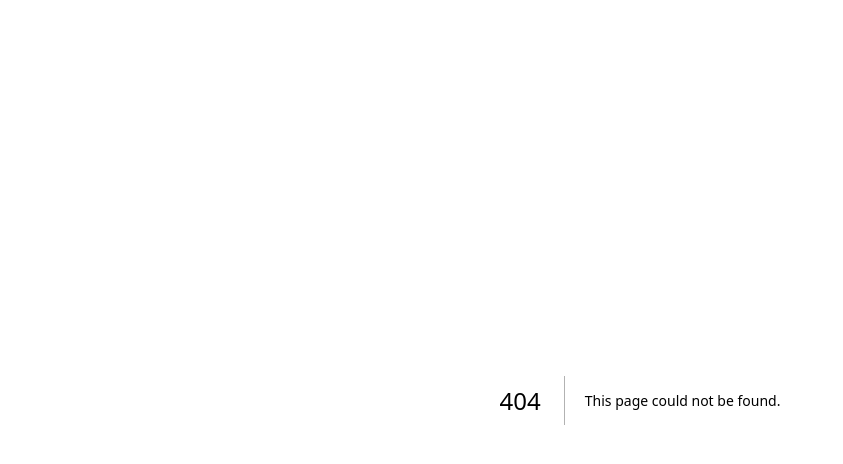
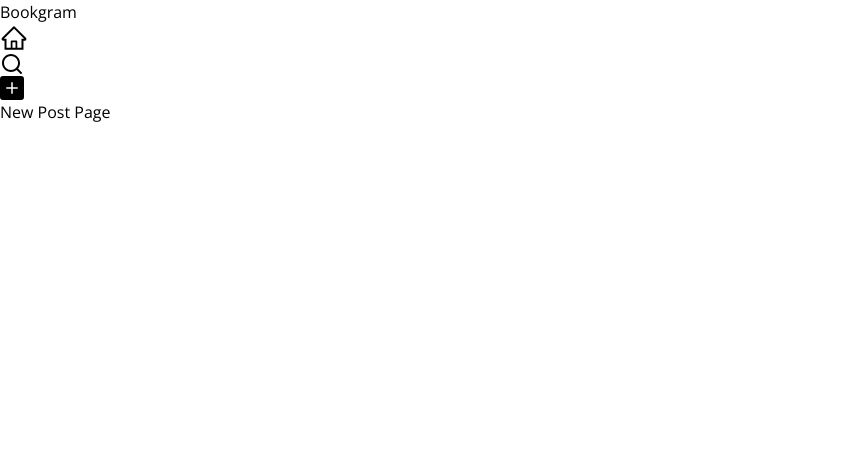
Before and after one commit to TurobSulaymonov/instagram-init, a Next.js app: page /new in a window 1280 px wide. Before the commit this address had no page. Shown: the top 464 px of the page, without its empty margins (0-843 px from the left). Built offline with nearby package versions, Linux system fonts and the light colour scheme.

Commit message:
feat: develop Navbar components page

```diff
--- a/package.json
+++ b/package.json
@@ -17,6 +17,7 @@
     "next": "13.2.4",
     "react": "18.2.0",
     "react-dom": "18.2.0",
+    "react-icons": "^5.3.0",
     "typescript": "4.9.5"
   },
   "devDependencies": {
--- a/src/app/layout.tsx
+++ b/src/app/layout.tsx
@@ -1,5 +1,6 @@
 import './globals.css';
 import { Open_Sans } from 'next/font/google';
+import Navbar from '@/components/Navbar';
 
 const openSans = Open_Sans({ subsets: ['latin'] });
 
@@ -15,7 +16,13 @@
 }) {
   return (
     <html lang='en' className={openSans.className}>
-      <body>{children}</body>
+      <body>
+        <header>
+      <Navbar />
+        </header>
+        <main>{children}</main>
+        <footer></footer>
+      </body>
     </html>
   );
 }
--- /dev/null
+++ b/src/app/new/page.tsx
@@ -0,0 +1,3 @@
+export default function NewPostPage (){
+    return <p>New Post Page</p>
+}
--- /dev/null
+++ b/src/app/search/page.tsx
@@ -0,0 +1,4 @@
+
+export default function SearchPage (){
+    return <p>Search Page</p>
+}
--- /dev/null
+++ b/src/components/Navbar.tsx
@@ -0,0 +1,54 @@
+'use client'
+import Link from "next/link";
+
+
+import HomeFillIcon from "./ui/icons/HomeFillIcon";
+import HomeIcon from "./ui/icons/HomeIcon";
+import NewIcon from "./ui/icons/NewIcon";
+import SearchFillIcon from "./ui/icons/SearchFillIcon";
+import SearchIcon from "./ui/icons/SearchIcon";
+import {usePathname} from "next/navigation";
+import NewFillIcon from "./ui/icons/NewFillIcon";
+
+const menu = [
+    {
+        href: '/', icon: <HomeIcon/>,
+        clickedIcon: <HomeFillIcon/>,
+    },
+    {
+        href: '/search', icon: <SearchIcon />,
+        clickedIcon: <SearchFillIcon />,
+    },
+    {
+        href: '/new',
+        icon: <NewIcon />,
+        clickedIcon: <NewFillIcon />,
+    },
+ ]
+
+ export default function Navbar() {
+    const pathName = usePathname();
+    return (
+        <div>
+            <Link href="/">
+            <h1>Bookgram</h1>
+            </Link>
+            <nav>
+                <ul>
+                    {
+                      menu.map(item =>
+
+                       <li key={item.href} >
+                          <Link href={item.href}>
+                          {pathName === item.href ? item.clickedIcon : item.icon}
+                          </Link>
+                        </li>
+
+                    )
+                    }
+
+                </ul>
+            </nav>
+        </div>
+    )
+ }
--- /dev/null
+++ b/src/components/ui/icons/HomeFillIcon.tsx
@@ -0,0 +1,5 @@
+import { AiFillHome } from 'react-icons/ai';
+
+export default function HomeFillIcon () {
+ return <AiFillHome className='w-7 h-7' />
+}
--- /dev/null
+++ b/src/components/ui/icons/HomeIcon.tsx
@@ -0,0 +1,5 @@
+import {AiOutlineHome } from "react-icons/ai";
+
+export default function HomeIcon() {
+    return <AiOutlineHome className="w-7 h-7" />
+}
--- /dev/null
+++ b/src/components/ui/icons/NewFillIcon.tsx
@@ -0,0 +1,5 @@
+import { BsPlusSquareFill } from 'react-icons/bs';
+
+export default function NewFillIcon() {
+    return <BsPlusSquareFill className='w-6 h-6' />
+}
--- /dev/null
+++ b/src/components/ui/icons/NewIcon.tsx
@@ -0,0 +1,5 @@
+import { BsPlusSquare } from 'react-icons/bs';
+
+export default function NewIcon() {
+    return <BsPlusSquare className='w-6 h-6' />
+}
--- /dev/null
+++ b/src/components/ui/icons/SearchFillIcon.tsx
@@ -0,0 +1,5 @@
+import { RiSearchFill } from 'react-icons/ri';
+
+export default function SearchFillIcon(){
+    return <RiSearchFill className='w-6 h-6'/>;
+}
--- /dev/null
+++ b/src/components/ui/icons/SearchIcon.tsx
@@ -0,0 +1,5 @@
+import { RiSearchLine } from 'react-icons/ri';
+
+export default function SearchIcon(){
+    return <RiSearchLine className='w-6 h-6'/>;
+}
```
Also changed, not shown: 1 other file (tests, documents, lock files or other folders).
